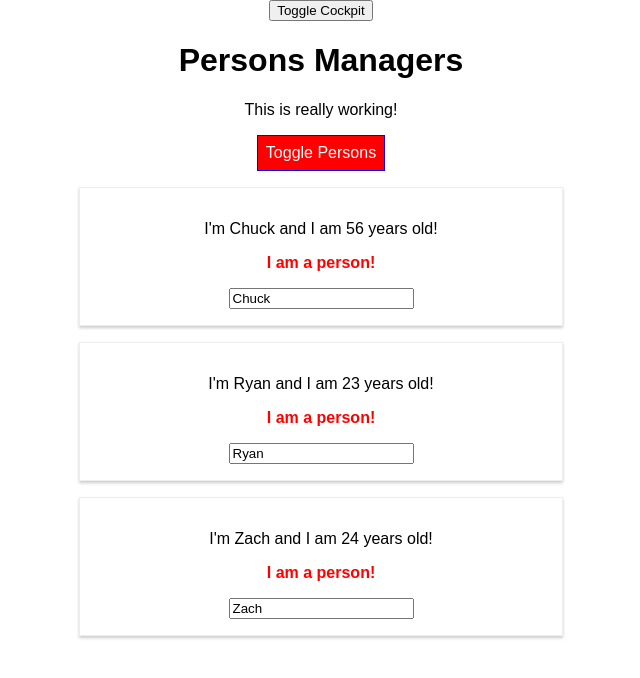
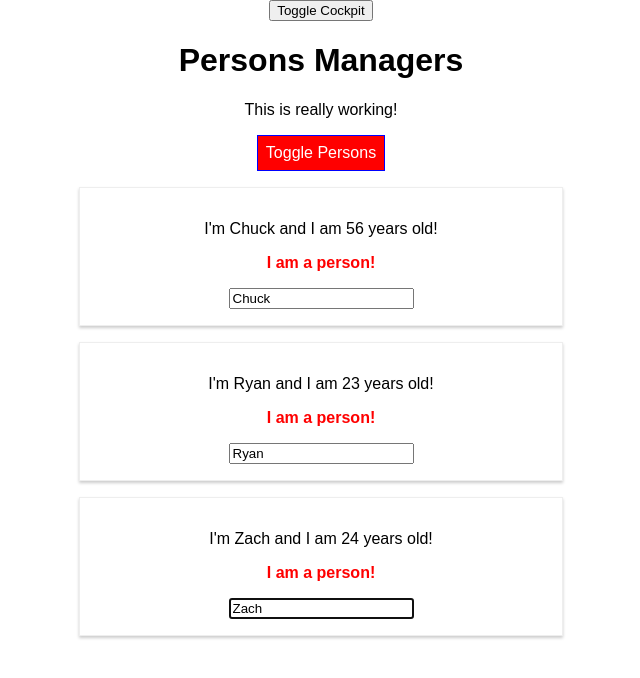
Before and after one commit to RyanWRowland/react-complete-guide, a React (Create React App) app: page / in a window 1280 px wide. Both pictures are taken after a click on the button "Toggle Persons". Shown: the top 678 px of the page, without its empty margins (319-959 px from the left). Built offline with nearby package versions, Linux system fonts and the light colour scheme.

Commit message:
auto focus last person input using refs

```diff
--- a/src/components/Persons/Person/Person.js
+++ b/src/components/Persons/Person/Person.js
@@ -17,10 +17,20 @@
 */
 
 class Person extends Component {
+  constructor(props) {
+    super(props);
+    this.inputElementRef = React.createRef();
+  }
   // optimization: should only update/rerender component if the name has changed
   shouldComponentUpdate(nextProps, nextState) {
     return nextProps.name !== this.props.name
   }
+
+  componentDidMount() {
+    // this.inputElement.focus();
+    this.inputElementRef.current.focus();
+  }
+
 
   render() {
     console.log('[Person.js] rendering', this.props.name);
@@ -30,7 +40,13 @@
       <Aux>
         <p key="name/age" onClick={this.props.click}>I'm {this.props.name} and I am {this.props.age} years old!</p>
         <p key="children" className="red bold">{this.props.children}</p>
-        <input key="nameInput" type="text" onChange={this.props.changed} value={this.props.name} />
+        <input
+          key="nameInput"
+          ref={this.inputElementRef}
+          // ref={(e) => this.inputElement = e}
+          type="text"
+          onChange={this.props.changed}
+          value={this.props.name} />
       </Aux>
     );
   }
```
